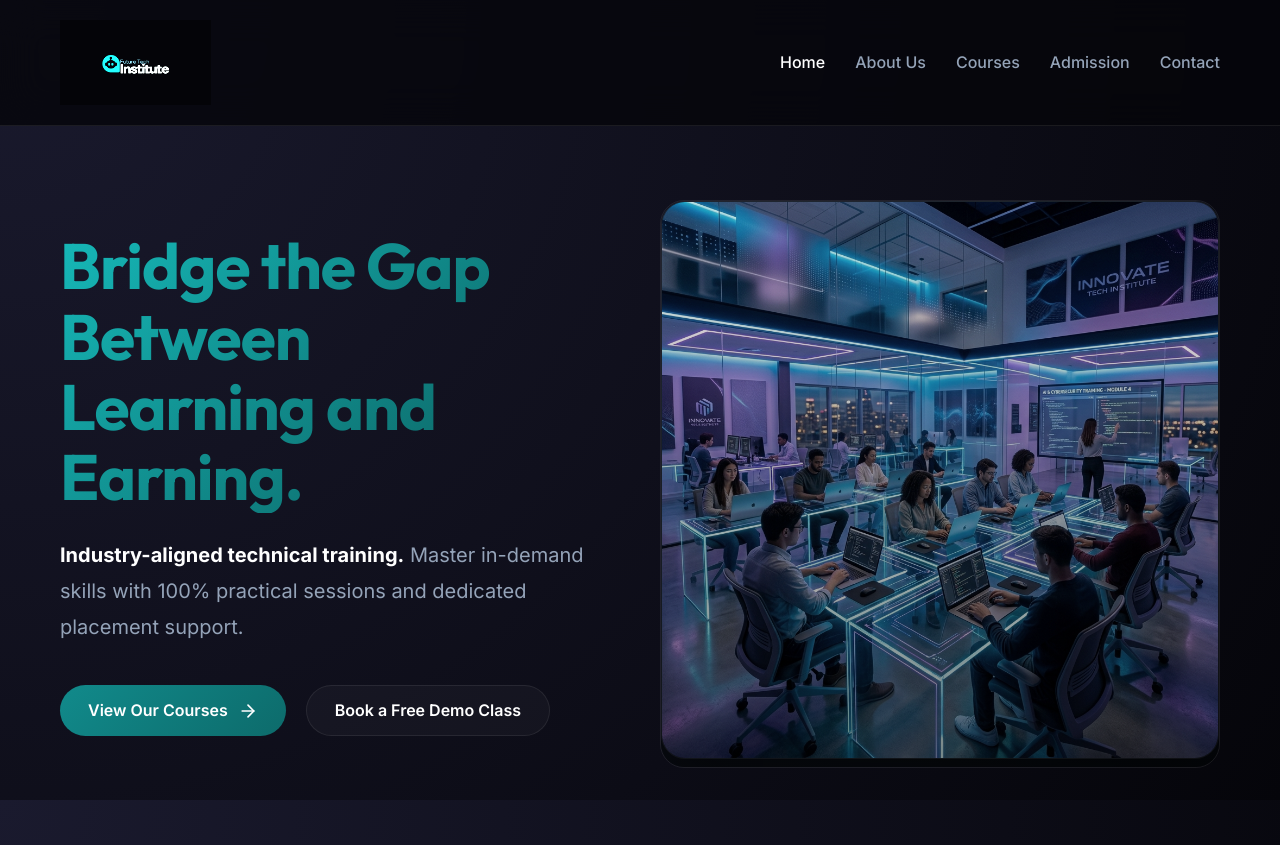
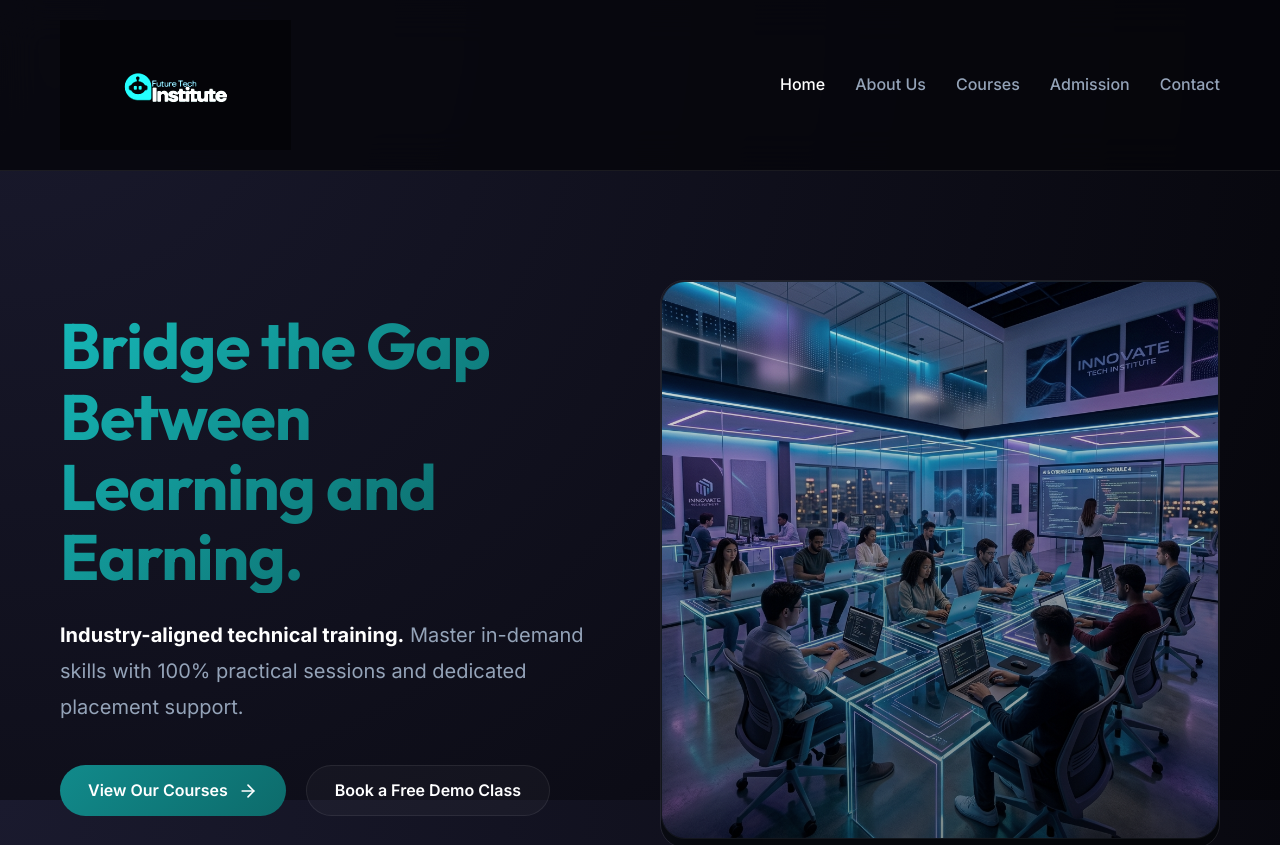
Before and after one commit to abish05/FTI-WEBSITE, a React (Vite) app: page / in a window 1280 px wide. Shown: the top 845 px of the page. Built offline with nearby package versions, Linux system fonts and the light colour scheme.

Commit message:
UI: Significantly increased logo size and adjusted page layout for bold branding

```diff
--- a/src/components/Layout.jsx
+++ b/src/components/Layout.jsx
@@ -36,7 +36,7 @@ const Layout = () => {
                                 src="/logo.png"
                                 alt="FutureTech Institute Logo"
                                 style={{
-                                    height: '85px',
+                                    height: '130px',
                                     width: 'auto',
                                     objectFit: 'contain',
                                     filter: 'invert(1) hue-rotate(180deg) brightness(1.5) contrast(1.2)',
@@ -91,7 +91,7 @@ const Layout = () => {
                                     src="/logo.png"
                                     alt="FutureTech Institute Logo"
                                     style={{
-                                        height: '110px',
+                                        height: '180px',
                                         width: 'auto',
                                         objectFit: 'contain',
                                         filter: 'invert(1) hue-rotate(180deg) brightness(1.5) contrast(1.2)',
--- a/src/index.css
+++ b/src/index.css
@@ -84,7 +84,7 @@ h1, h2, h3, h4, h5, h6 {
 .page-container {
   min-height: 100vh;
   animation: pagetransition 0.5s ease-out;
-  padding-top: 80px; /* Offset for fixed navbar */
+  padding-top: 160px; /* Offset for larger fixed navbar */
 }
 
 .gradient-text {
```
